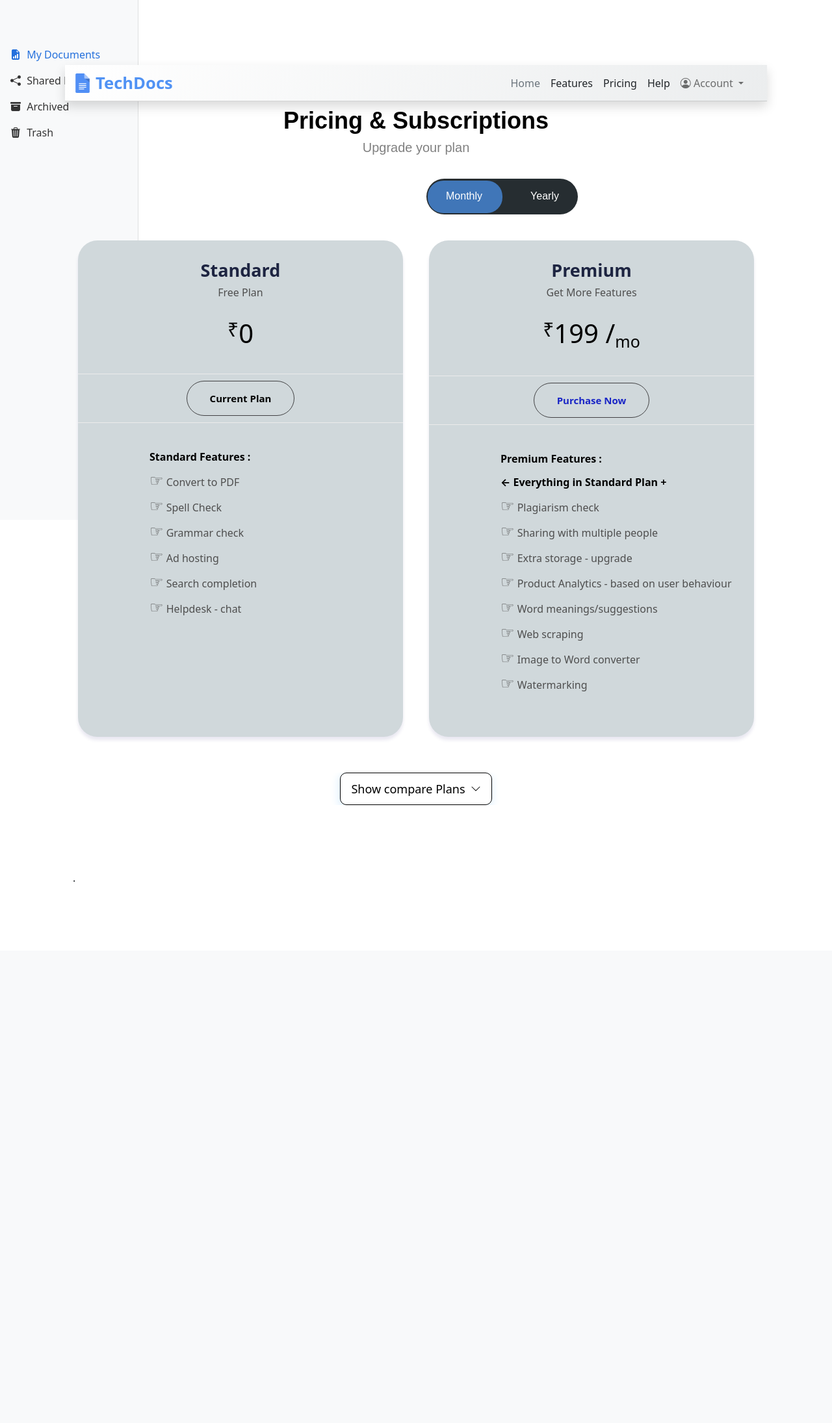
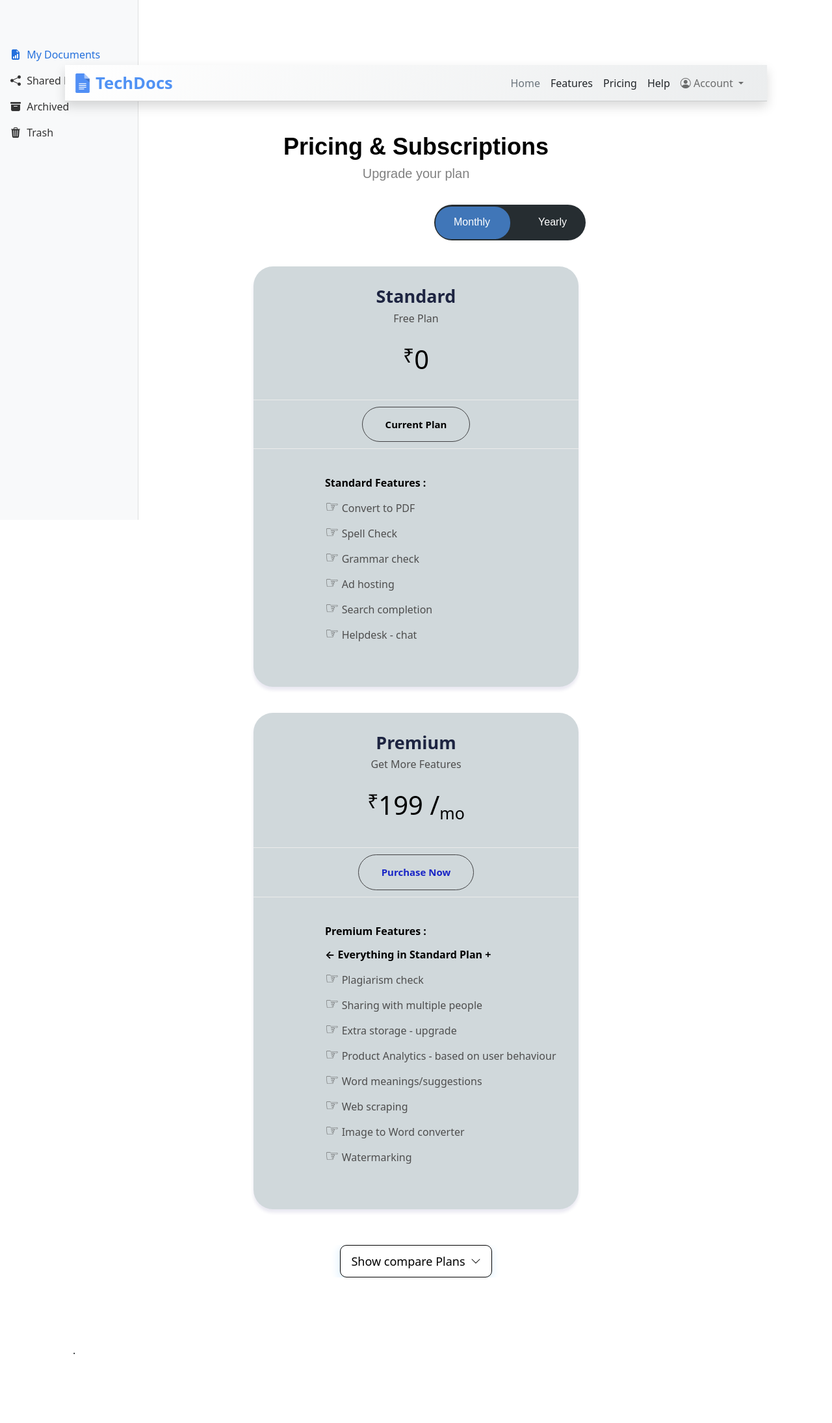
Before and after one commit to prernawaghray/GL-TechDocs, a Flask app: page /user-plans in a window 1280 px wide. Shown: the whole page at 65% size. Before the commit the page ends 1357 px from the top, so only its background shows below. Run offline with Flask 3, Linux system fonts and the light colour scheme; some libraries are stand-ins or nearby versions.

Commit message:
page layout fixing

```diff
--- a/frontend/app/templates/plans-and-subscriptions/user-plan.html
+++ b/frontend/app/templates/plans-and-subscriptions/user-plan.html
@@ -8,7 +8,7 @@
 {% endblock %}
 
 {% block body %}
-<div class="pricing-container">
+<div class="container mt-5">
     <div class="section-intro">
         <h1>Pricing & Subscriptions</h1>
         <h4>Upgrade your plan</h4>
```
